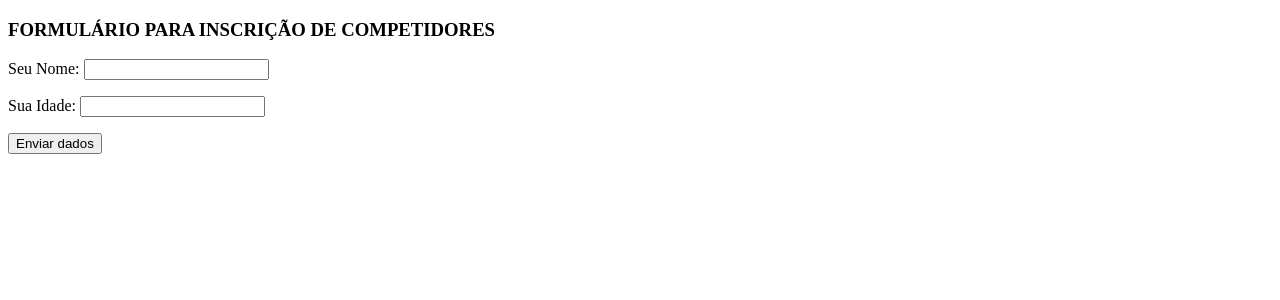
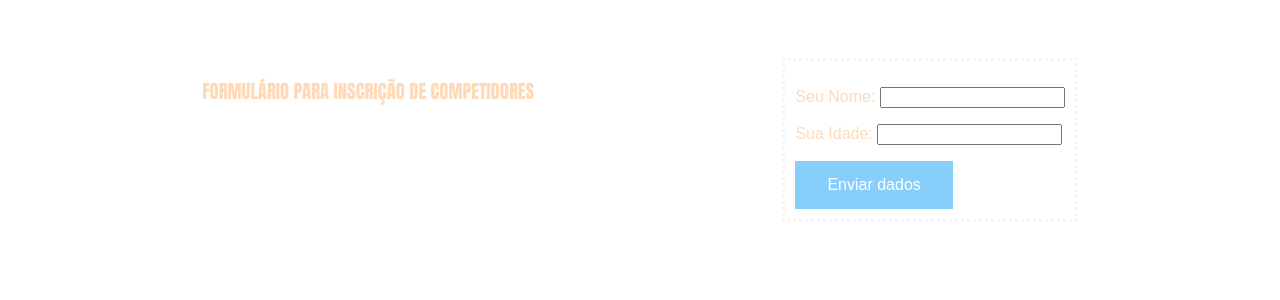
Before and after one commit to KwG0/Projeto-PHP, a PHP site: page / in a window 1280 px wide. Shown: the top 300 px of the page. Run offline with PHP 8.4, Linux system fonts and the light colour scheme.

Commit message:
Estilização simples

```diff
--- a/index.php
+++ b/index.php
@@ -10,9 +10,43 @@
     <meta name="viewport" content="width=device-width, initial-scale=1.0">
     <title>Formulário de Inscrição</title>
 </head>
+<style>
+    .container {
+        color: peachpuff;
+        display: flex;
+        flex-direction: initial;
+        justify-content: space-around;
+        padding: 50px 70px 60px;
+        background-color: white;
+    }
+    h3 {
+        font-family: Impact, Haettenschweiler, 'Arial Narrow Bold', sans-serif;
+    }
+    .forms{
+        background-color: white;
+        padding: 10px;
+        border: 3px solid whitesmoke;
+        border-style: dotted;
+        font-family: Arial, Helvetica, sans-serif;
+    }
+    .btt{
+        border:none;
+        background-color: lightskyblue;
+        color: white;
+        padding: 15px 32px;
+        text-align: center;
+        text-decoration: none;
+        display: inline-block;
+        font-size: 16px;
+        align-items: center;
+    }
+
+</style>
 <body>
+    <div class="container">
         <h3>FORMULÁRIO PARA INSCRIÇÃO DE COMPETIDORES</h3>
-    <form action="../Natação/script.php" method="post">
+        <div class="forms">
+             <form action="../Natação/script.php" method="post" class="inputs">
             <?php
              $mensagemDeErro = isset($_SESSION['mensagem-de-erro']) ? $_SESSION['mensagem-de-erro'] : '';
                 if(!empty($mensagemDeErro)) {
@@ -21,7 +55,9 @@
             ?>
             <p>Seu Nome: <input type="text" name="nome"/></p>
             <p>Sua Idade: <input type="text" name="idade"/></p>
-        <p><input type="submit" value="Enviar dados"/></p>
+            <input type="submit" value="Enviar dados" class="btt"/>
         </form>
+        </div>
+    </div>
 </body>
 </html>
```
Lines whose indentation alone changed are shown as unchanged.
